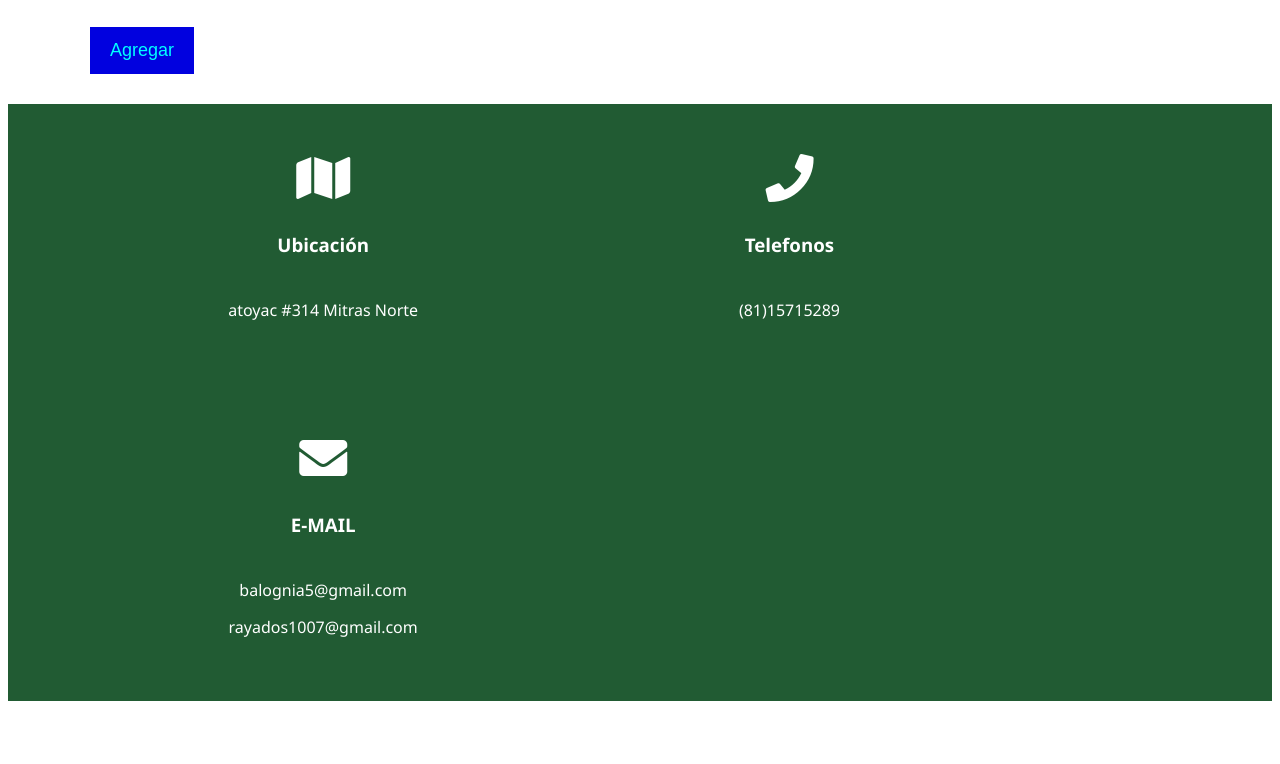
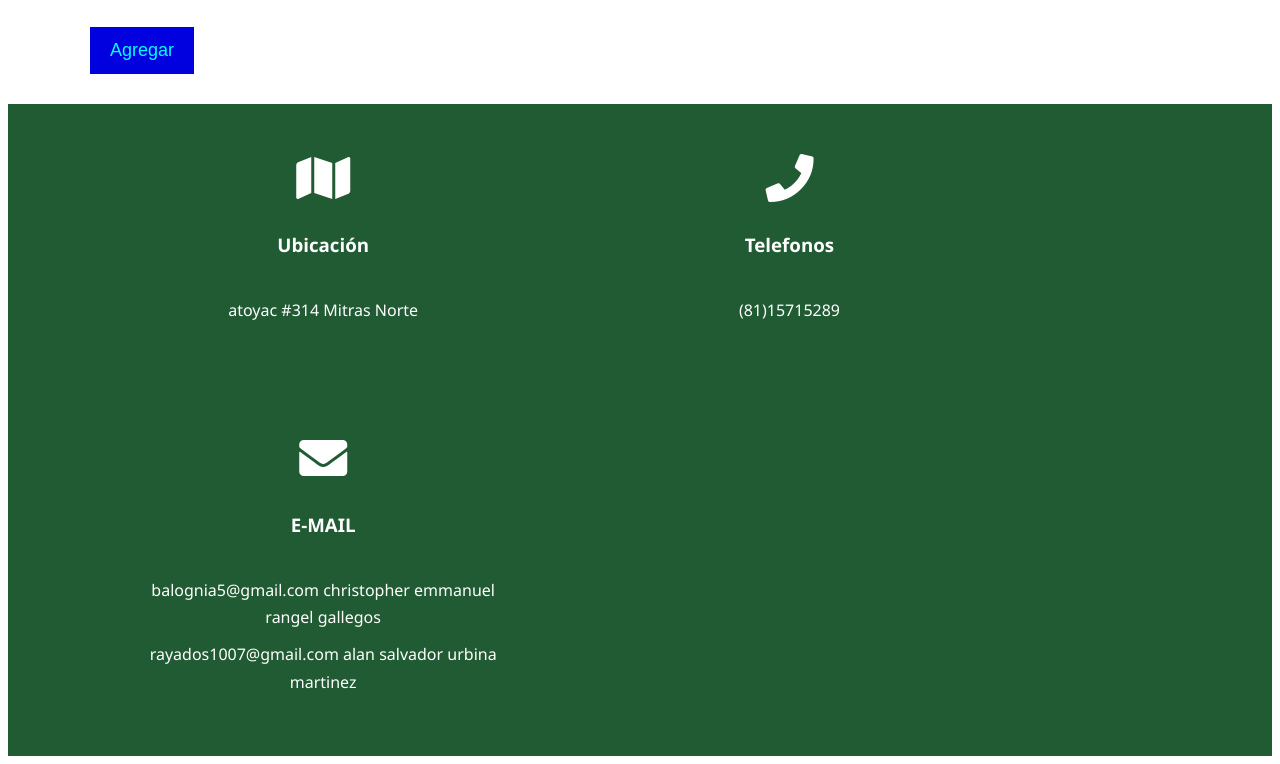
Before and after one commit to christopher-emmanuel-rangel-gallegos/proyecto, a plain HTML site: page ytyg/contact.html in a window 1280 px wide. Shown: the part 696-1460 px from the top of the page. Before the commit the page ends 1405 px from the top, so only its background shows below. Drawn offline with Linux system fonts and the light colour scheme.

Commit message:
Update contact.html

```diff
--- a/ytyg/contact.html
+++ b/ytyg/contact.html
@@ -65,8 +65,8 @@
     <div class="box">
       <i class="fas fa-envelope fa-3x"></i>
       <h3>E-MAIL</h3>
-      <p>balognia5@gmail.com</p>
-      <p>rayados1007@gmail.com</p>
+      <p>balognia5@gmail.com christopher emmanuel rangel gallegos</p>
+      <p>rayados1007@gmail.com alan salvador urbina martinez</p>
     </div>
   </div>
 </section>
```
